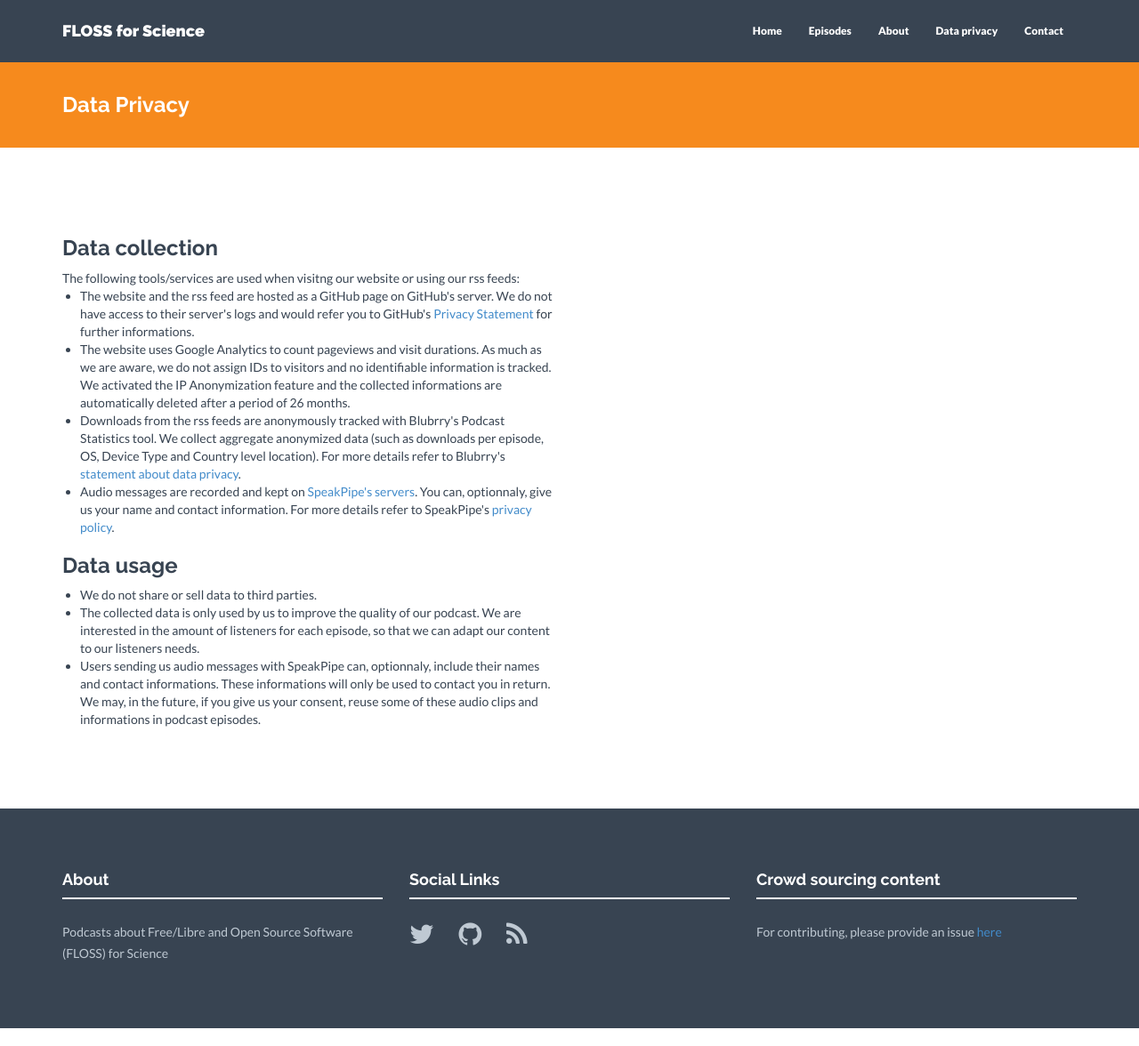
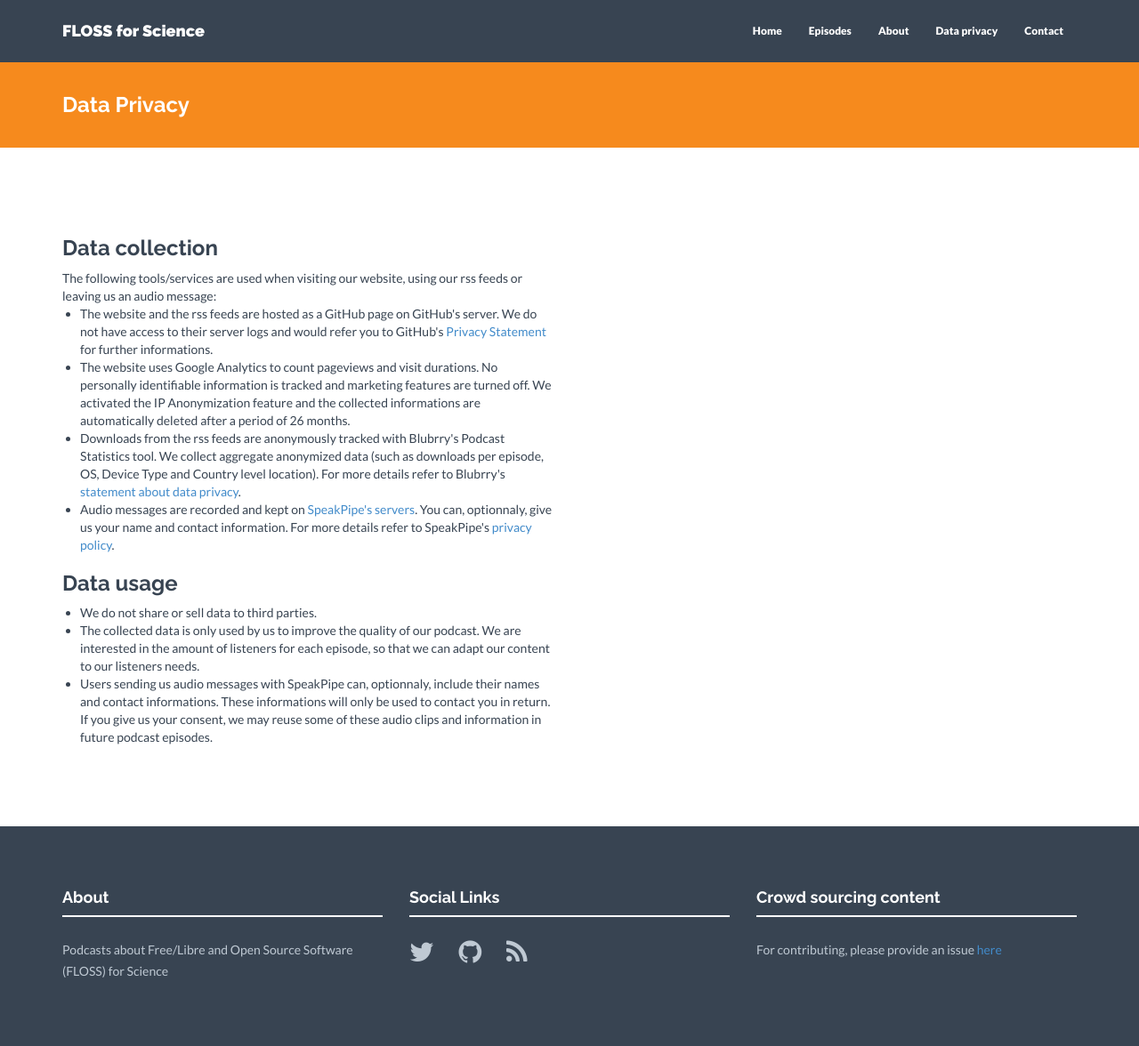
Before and after one commit to FLOSSforScience/FLOSSforScience.github.io, a Jekyll site: the page built from data.html, in a window 1280 px wide and 1176 px high. Shown: the whole window at 89% size. Built offline with Jekyll 4.4.1, drawn with Linux system fonts in a browser that asks for light colours; nearby versions of some CDN libraries.

Commit message:
Typo corrections and improved clarity of text
Corrected some minor errors and changed the phrase about personally identifiable information and user IDs.

I also chaned the last phrase to make it clearer.

```diff
--- a/data.html
+++ b/data.html
@@ -9,12 +9,12 @@
 
         <div class="col-lg-6">
             <h3>Data collection</h3>
-            The following tools/services are used when visitng our website or using our rss feeds:
+            The following tools/services are used when visiting our website, using our rss feeds or leaving us an audio message:
              <ul>
-  		<li>The website and the rss feed are hosted as a GitHub page on GitHub's server.
-			We do not have access to their server's logs and would refer you to GitHub's <a href="https://help.github.com/articles/github-privacy-statement/">Privacy Statement</a> for further informations. </li>
+  		<li>The website and the rss feeds are hosted as a GitHub page on GitHub's server.
+			We do not have access to their server logs and would refer you to GitHub's <a href="https://help.github.com/articles/github-privacy-statement/">Privacy Statement</a> for further informations. </li>
  		<li>The website uses Google Analytics to count pageviews and visit durations.
-			As much as we are aware, we do not assign IDs to visitors and no identifiable information is tracked.
+			No personally identifiable information is tracked and marketing features are turned off.
 			We activated the IP Anonymization feature and the collected informations are automatically deleted after a period of 26 months.</li>
  		<li>Downloads from the rss feeds are anonymously tracked with Blubrry's Podcast Statistics tool.
 			We collect aggregate anonymized data (such as downloads per episode, OS, Device Type and Country level location).
@@ -32,7 +32,7 @@
 			We are interested in the amount of listeners for each episode, so that we can adapt our content to our listeners needs.</li>
 		<li>Users sending us audio messages with SpeakPipe can, optionnaly, include their names and contact informations.
 			These informations will only be used to contact you in return.
-		     	We may, in the future, if you give us your consent, reuse some of these audio clips and informations in podcast episodes.
+		     	If you give us your consent, we may reuse some of these audio clips and information in future podcast episodes.
 		     	</li>
 	     </ul>
         </div>
```
